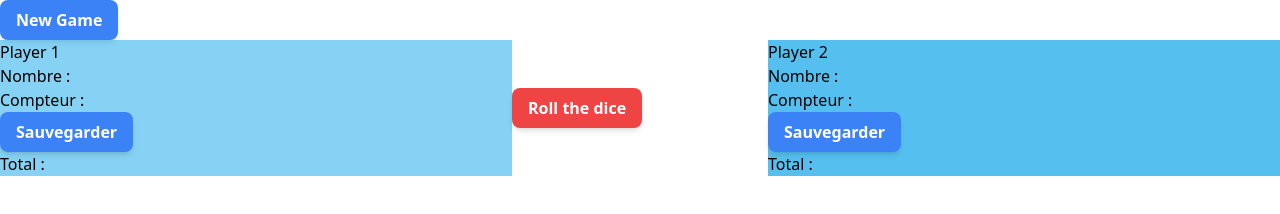
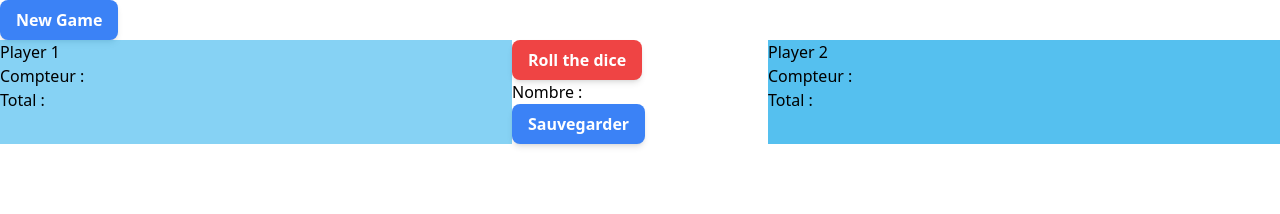
Before and after one commit to ThomasZadikian/Jeu-du-d-, a website: page src/index.html in a window 1280 px wide. Drawn offline with Linux system fonts and the light colour scheme.

Commit message:
minor change

```diff
--- a/src/index.html
+++ b/src/index.html
@@ -16,17 +16,12 @@
       New Game
     </button>
 
+    <!-- Game container -->
     <div class="flex flex-row">
       <div class="bg-sky-500/50 basis-2/5">
         <h1>Player 1</h1>
-        <p>Nombre : <span id="number"></span></p>
         <p>Compteur : <span id="count"></span></p>
-        <button
-          class="py-2 px-4 bg-blue-500 text-white font-semibold rounded-lg shadow-md hover:bg-blue-700 focus:outline-none focus:ring-2 focus:ring-blue-400 focus:ring-opacity-75"
-          id="save"
-        >
-          Sauvegarder
-        </button>
+
         <p>Total :<span id="totalPlayer1"> </span></p>
       </div>
 
@@ -37,18 +32,18 @@
         >
           Roll the dice
         </button>
-      </div>
-
-      <div class="bg-sky-500/70 basis-2/5">
-        <h1>Player 2</h1>
         <p>Nombre : <span id="number"></span></p>
-        <p>Compteur : <span id="count"></span></p>
         <button
           class="py-2 px-4 bg-blue-500 text-white font-semibold rounded-lg shadow-md hover:bg-blue-700 focus:outline-none focus:ring-2 focus:ring-blue-400 focus:ring-opacity-75"
           id="save"
         >
           Sauvegarder
         </button>
+      </div>
+
+      <div class="bg-sky-500/70 basis-2/5">
+        <h1>Player 2</h1>
+        <p>Compteur : <span id="count"></span></p>
         <p>Total :<span id="totalPlayer1"> </span></p>
       </div>
     </div>
```
Also changed, not shown: dist/output.css.
